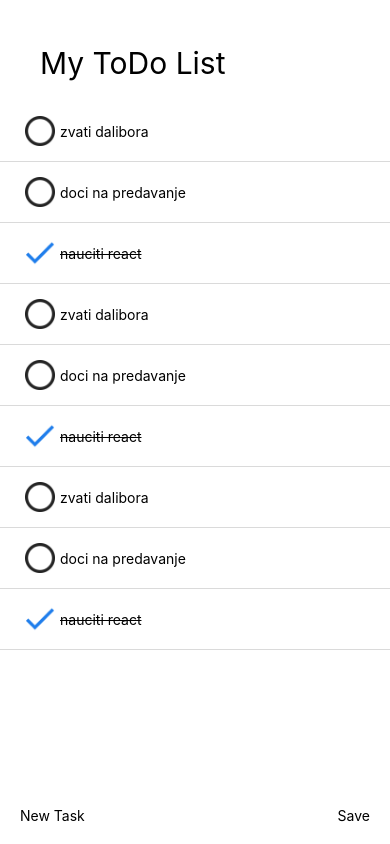
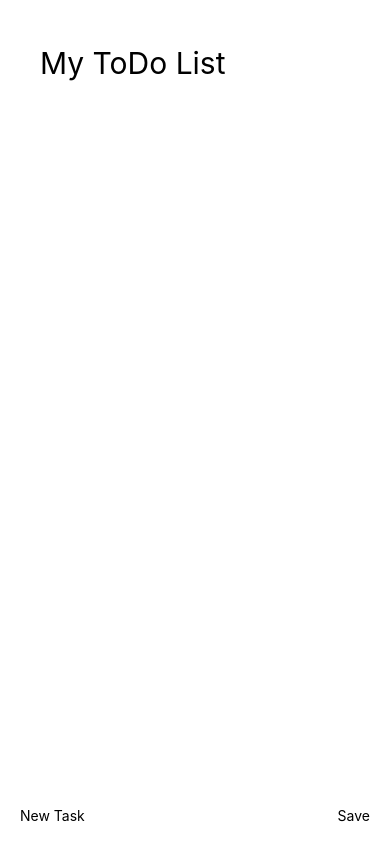
Before and after one commit to gorangajic/ReactNativeTodo, a React Native app: screen / in a window 390 px wide. Built offline with nearby package versions, Linux system fonts and the light colour scheme.

Commit message:
citanje liste iz state-a

```diff
--- a/App.js
+++ b/App.js
@@ -14,35 +14,16 @@ const doneIcon = require('./assets/check-symbol.png')
 
 
 export default class App extends React.Component {
+  constructor(props) {
+    super(props);
+    this.state = {
+      list: [],
+    };
+  }
   render() {
-    const list = [{
-      text: 'zvati dalibora',
-      done: false,
-    }, {
-      text: 'doci na predavanje',
-      done: false,
-    }, {
-      text: 'nauciti react',
-      done: true,
-    }, {
-      text: 'zvati dalibora',
-      done: false,
-    }, {
-      text: 'doci na predavanje',
-      done: false,
-    }, {
-      text: 'nauciti react',
-      done: true,
-    }, {
-      text: 'zvati dalibora',
-      done: false,
-    }, {
-      text: 'doci na predavanje',
-      done: false,
-    }, {
-      text: 'nauciti react',
-      done: true,
-    }];
+    const {
+      list,
+    } = this.state;
     return (
       <KeyboardAvoidingView
         behavior="padding"
```
